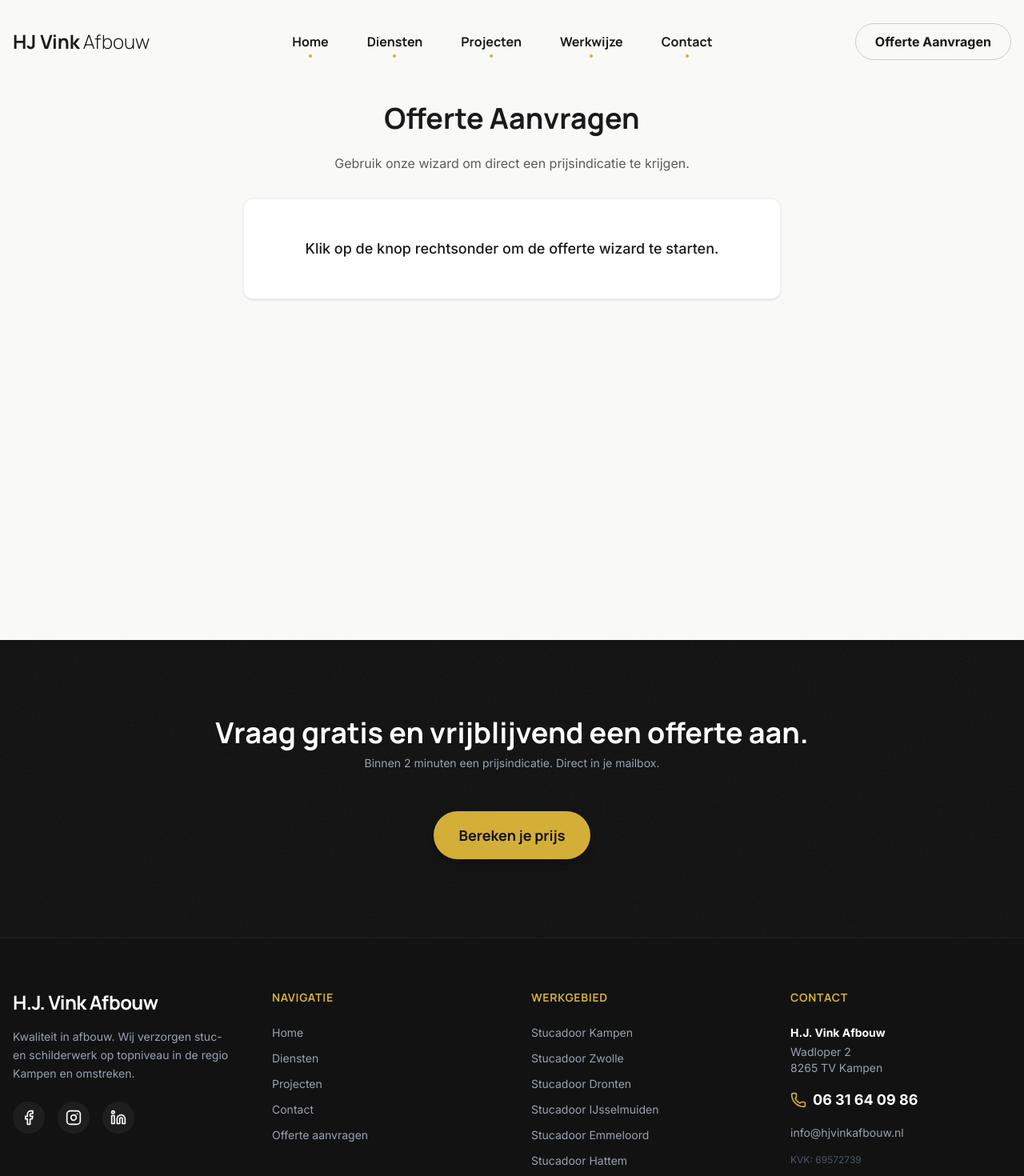
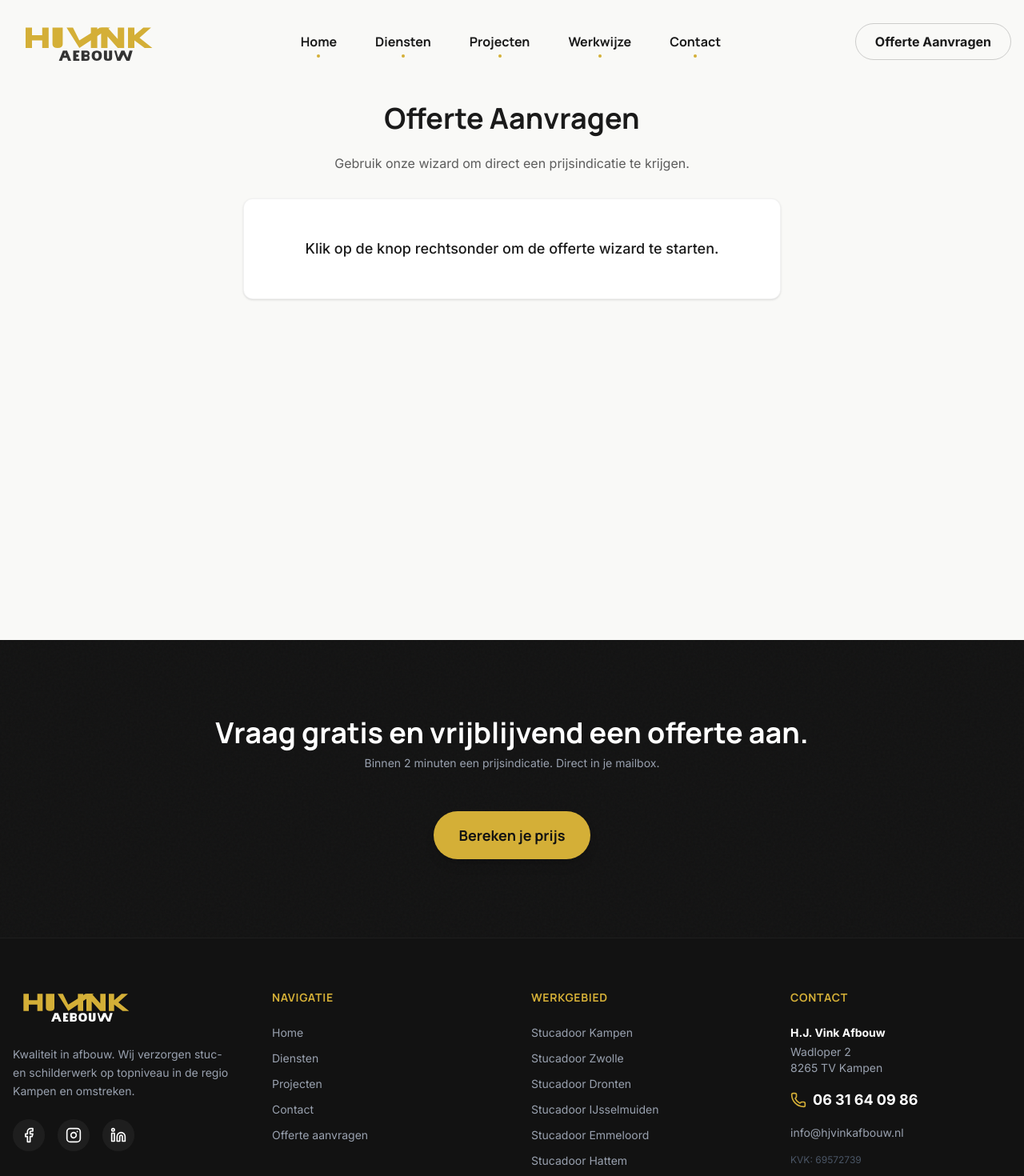
Before and after one commit to aronb77/HJ-Vink, a Next.js app: page /offerte in a window 1280 px wide. Shown: the top 1470 px of the page at 80% size. Built offline with nearby package versions, Linux system fonts and the light colour scheme; a web font is replaced by a local one.

Commit message:
Update logo to SVG and add transparency support

```diff
--- a/components/layout/Footer.tsx
+++ b/components/layout/Footer.tsx
@@ -1,5 +1,6 @@
 import { Facebook, Instagram, Linkedin, Phone } from "lucide-react";
 import Link from "next/link";
+import Image from "next/image";
 
 import { siteConfig } from "@/config/site-config";
 
@@ -13,7 +14,15 @@
 
                     {/* COLUMN 1: Brand */}
                     <div className="space-y-4">
-                        <h3 className="text-2xl font-manrope font-bold text-white tracking-tight">{siteConfig.company.name}</h3>
+                        <Link href="/" className="inline-block">
+                            <Image
+                                src="/logo-white.svg"
+                                alt={siteConfig.company.name}
+                                width={200}
+                                height={50}
+                                className="h-10 w-auto mb-2"
+                            />
+                        </Link>
                         <p className="text-gray-400 font-inter text-sm leading-relaxed max-w-xs">
                             Kwaliteit in afbouw. Wij verzorgen stuc- en schilderwerk op topniveau in de regio Kampen en omstreken.
                         </p>
--- a/components/layout/Navbar.tsx
+++ b/components/layout/Navbar.tsx
@@ -3,6 +3,7 @@
 import { motion, useScroll, useMotionValueEvent, AnimatePresence } from "framer-motion";
 import { useState } from "react";
 import Link from "next/link";
+import Image from "next/image";
 import MagneticLink from "./MagneticLink";
 import { Menu, X } from "lucide-react";
 import useWizardStore from "@/store/wizardStore"; // Direct access to wizard trigger
@@ -43,8 +44,14 @@
 
                     {/* 1. Logo */}
                     <Link href="/" className="flex items-center gap-1 z-50 relative">
-                        <span className="font-manrope font-bold text-xl md:text-2xl text-concrete">HJ Vink</span>
-                        <span className="font-manrope font-light text-xl md:text-2xl text-concrete">Afbouw</span>
+                        <Image
+                            src="/logo.svg"
+                            alt="HJ Vink Afbouw Logo"
+                            width={200}
+                            height={50}
+                            className="h-10 md:h-12 w-auto object-contain"
+                            priority
+                        />
                     </Link>
 
                     {/* 2. Desktop Navigation (Magnetic) */}
```
Also changed, not shown: public/logo-white.svg (added), public/logo.svg (added).
